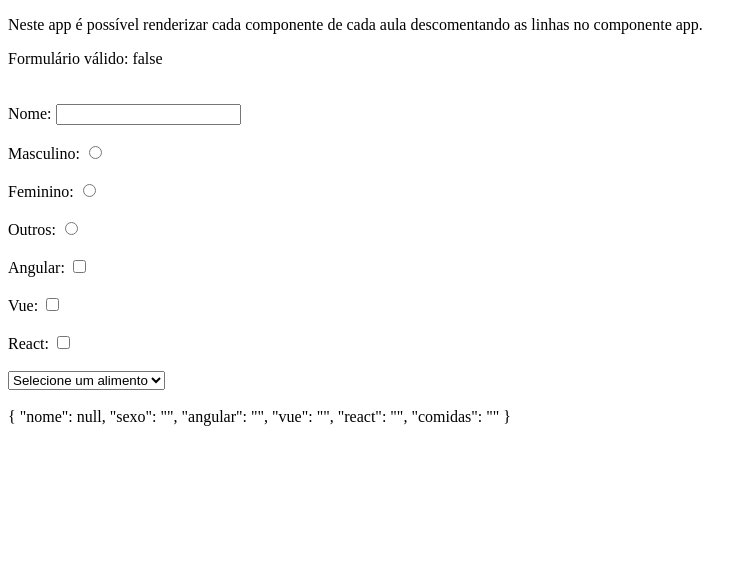
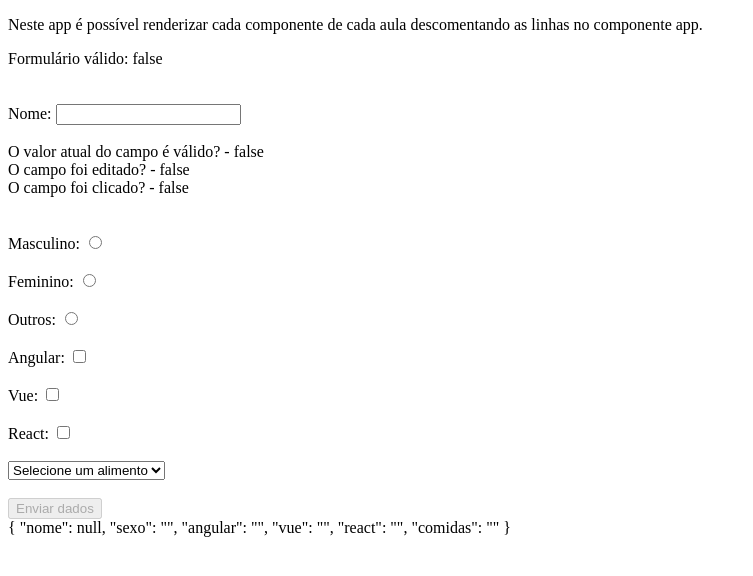
Before and after one commit to alessandroCidney/curso-angular, an Angular app: page / in a window 1280 px wide. Shown: the top 576 px of the page, without its empty margins (0-753 px from the left). Built offline with nearby package versions, Linux system fonts and the light colour scheme.

Commit message:
ngForm (submit)

```diff
--- a/src/app/forms/forms.component.html
+++ b/src/app/forms/forms.component.html
@@ -1,4 +1,4 @@
-<form #form="ngForm">
+<form #form="ngForm" (ngSubmit)="submitForm(form)">
   <div>Formulário válido: {{ form.valid }}</div>
   <br><br>
 
@@ -9,6 +9,14 @@
     <span *ngIf="!nome.valid && nome.dirty && nome.touched">
       Invalid
     </span>
+
+    <br><br>
+
+    <div>
+      O valor atual do campo é válido? - {{ nome.valid }} <br>
+      O campo foi editado? - {{ nome.dirty }} <br>
+      O campo foi clicado? - {{ nome.touched }} <br>
+    </div>
   </label>
 
   <br><br>
@@ -75,5 +83,11 @@
 
   <br><br>
 
-  {{ form.value | json }}
+  <button
+    [disabled]="form.invalid"
+  >
+    Enviar dados
+  </button>
 </form>
+
+{{ form.value | json }}
--- a/src/app/forms/forms.component.ts
+++ b/src/app/forms/forms.component.ts
@@ -1,4 +1,5 @@
 import { Component } from '@angular/core';
+import { NgForm } from '@angular/forms'
 
 @Component({
   selector: 'app-forms',
@@ -11,4 +12,10 @@ export class FormsComponent {
     { id: 'x_bacon', comida: 'X-Bacon', preco: 'R$11,00' },
     { id: 'x_burguer', comida: 'X-Burguer', preco: 'R$12,00' }
   ]
+
+  public submitForm (form: NgForm) {
+    if (form.valid) {
+      console.log(form.value)
+    }
+  }
 }
```
